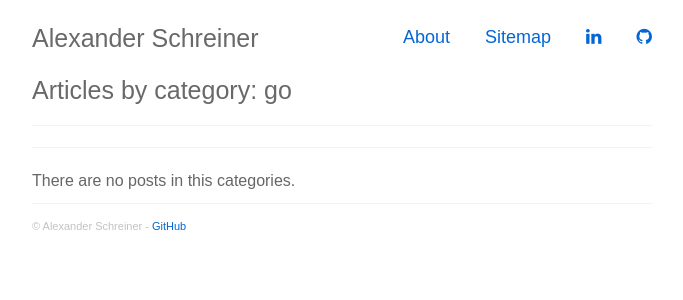
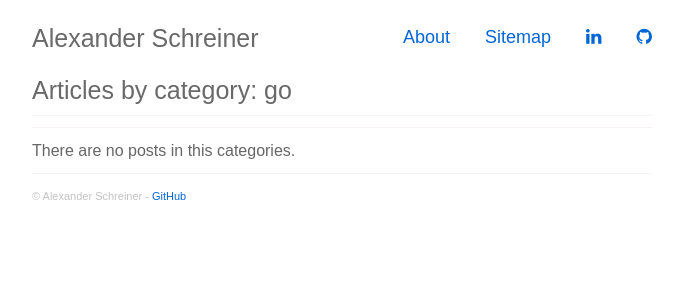
Before and after one commit to alexander-schreiner/alexander-schreiner.github.io, a Jekyll site: the page built from tag/go.md, in a window 1280 px wide. Shown: the top 300 px of the page, without its empty margins (298-981 px from the left). Built offline with Jekyll 4.4.1, drawn with Linux system fonts in a browser that asks for light colours; nearby versions of some CDN libraries.

Commit message:
Update main.css

```diff
--- a/static/css/main.css
+++ b/static/css/main.css
@@ -6,8 +6,8 @@ body {
   color: #666;
 }
 hr {
-  margin-top: 20px;
-  margin-bottom: 20px;
+  margin-top: 10px;
+  margin-bottom: 10px;
   border: 0;
   border-top: 1px solid #F7F1F1;
   border-bottom: 1px solid #fff;
```
